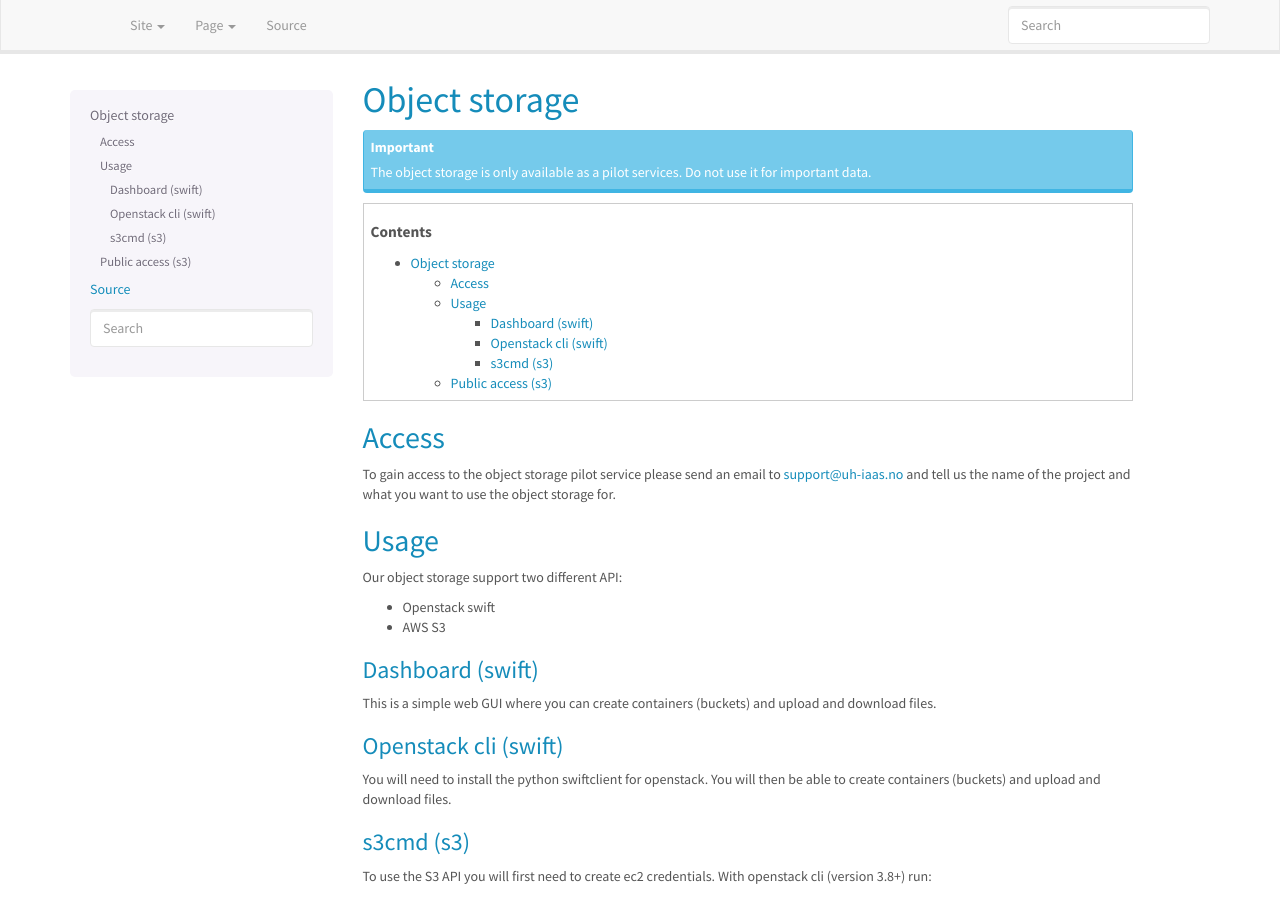
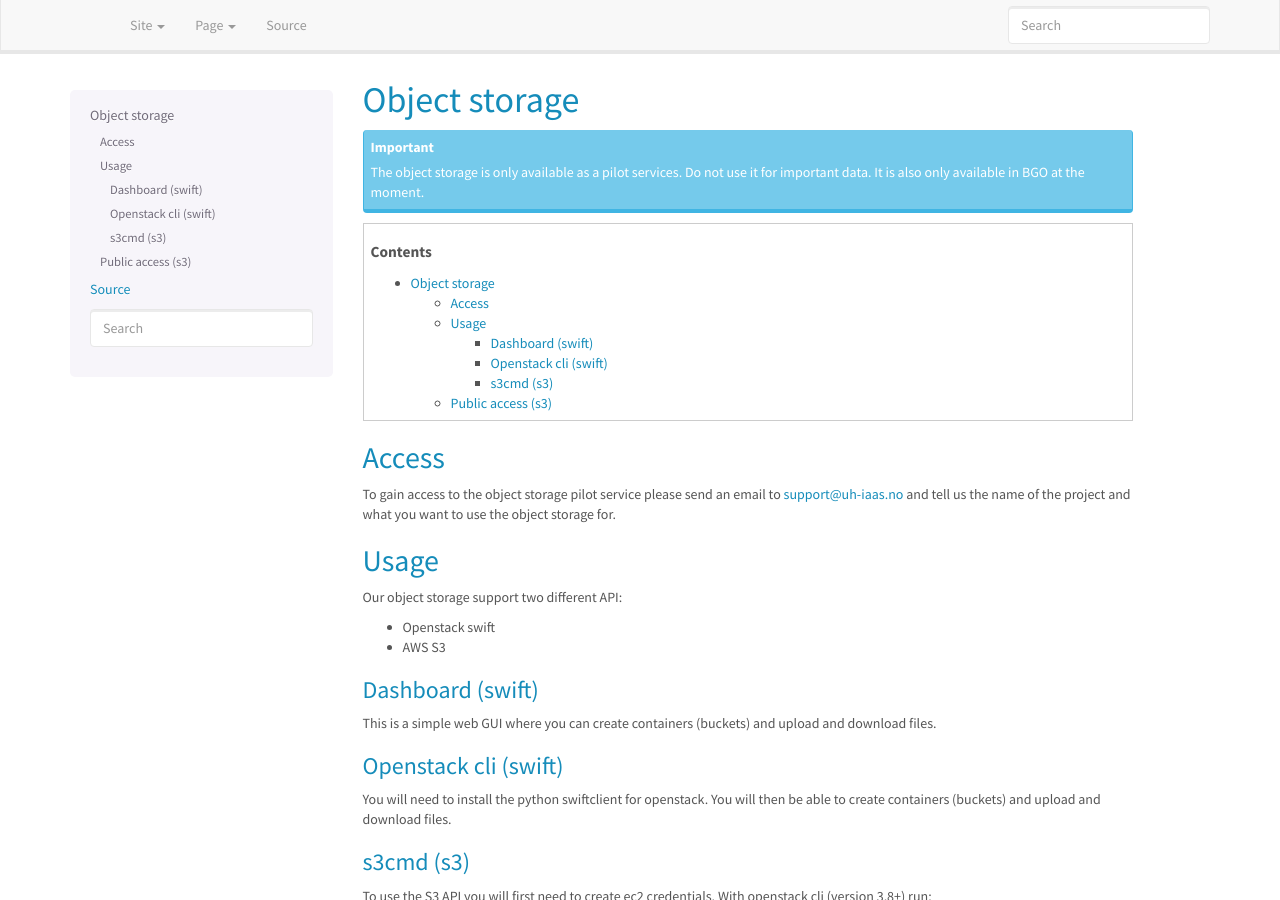
Before and after one commit to norcams/docs-enduser, a Sphinx documentation site: the page built from docs/object.rst, in a window 1280 px wide and 900 px high. Built offline with Sphinx 7.4.7, drawn with Linux system fonts in a browser that asks for light colours; pages that are not in the unit, such as notebooks, are missing from menus.

Commit message:
Added object docs region

```diff
--- a/docs/object.rst
+++ b/docs/object.rst
@@ -4,7 +4,7 @@ Object storage
 
 .. IMPORTANT::
    The object storage is only available as a pilot services. Do not use it
-   for important data.
+   for important data. It is also only available in BGO at the moment.
 
 .. contents::
 
```
